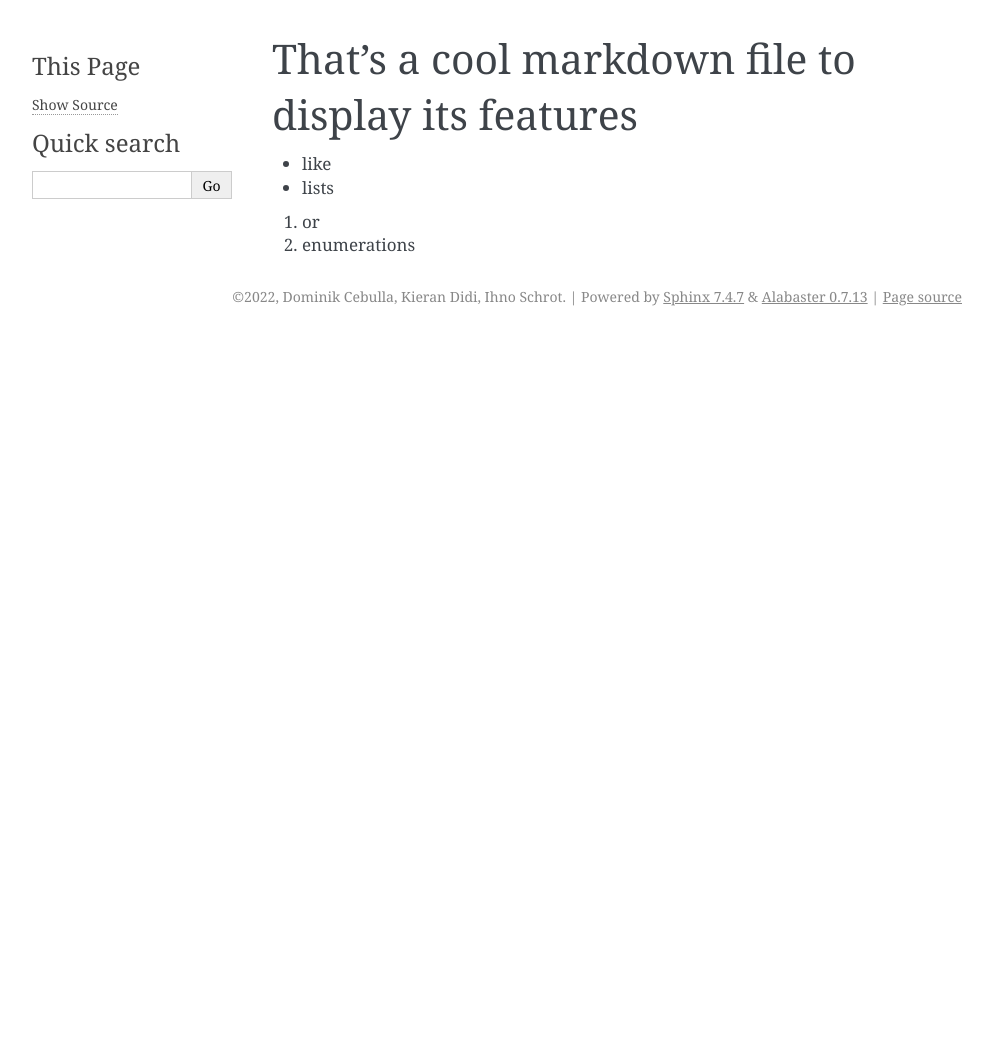
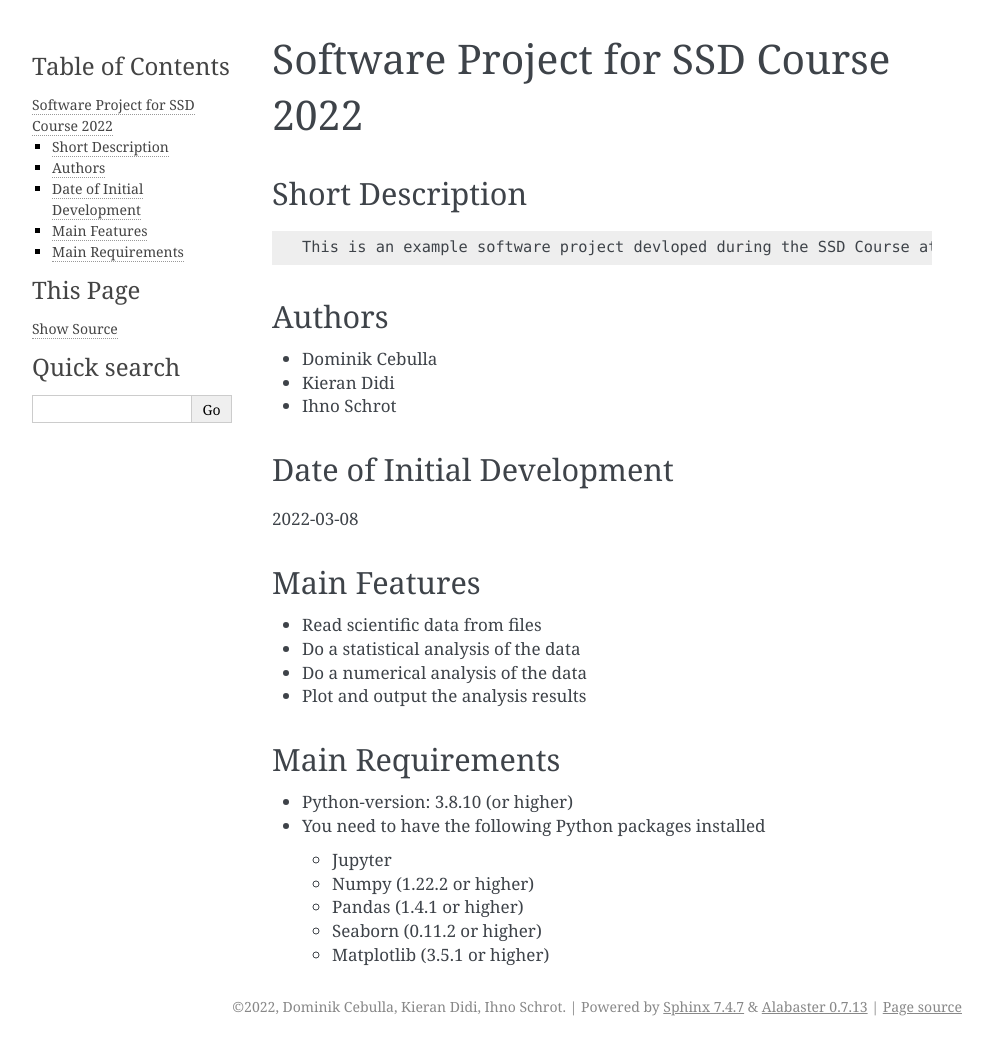
Before and after one commit to dcebulla/sdcourse, a Sphinx documentation site: the page built from docs/source/readme.md, in a window 1280 px wide. Shown: the whole page, without its empty margins (148-1141 px from the left). Built offline with Sphinx 7.4.7, drawn with Linux system fonts in a browser that asks for light colours; pages that are not in the unit, such as notebooks, are missing from menus; before the commit the page ends 900 px from its top, so only the background shows below that.

Commit message:
created nice readme.md

```diff
--- a/docs/source/readme.md
+++ b/docs/source/readme.md
@@ -1,7 +1,27 @@
-# That's a cool markdown file to display its features
+# Software Project for SSD Course 2022
 
-- like
-- lists
+## Short Description
+    This is an example software project devloped during the SSD Course at the IWR Heidelberg in Spring 2022.
 
-1. or
-2. enumerations
+## Authors
+- Dominik Cebulla
+- Kieran Didi
+- Ihno Schrot
+
+## Date of Initial Development
+2022-03-08
+
+## Main Features
+- Read scientific data from files
+- Do a statistical analysis of the data
+- Do a numerical analysis of the data
+- Plot and output the analysis results
+
+## Main Requirements
+- Python-version: 3.8.10 (or higher)
+- You need to have the following Python packages installed
+    - Jupyter
+    - Numpy (1.22.2 or higher)
+    - Pandas (1.4.1 or higher)
+    - Seaborn (0.11.2 or higher)
+    - Matplotlib (3.5.1 or higher)
```
